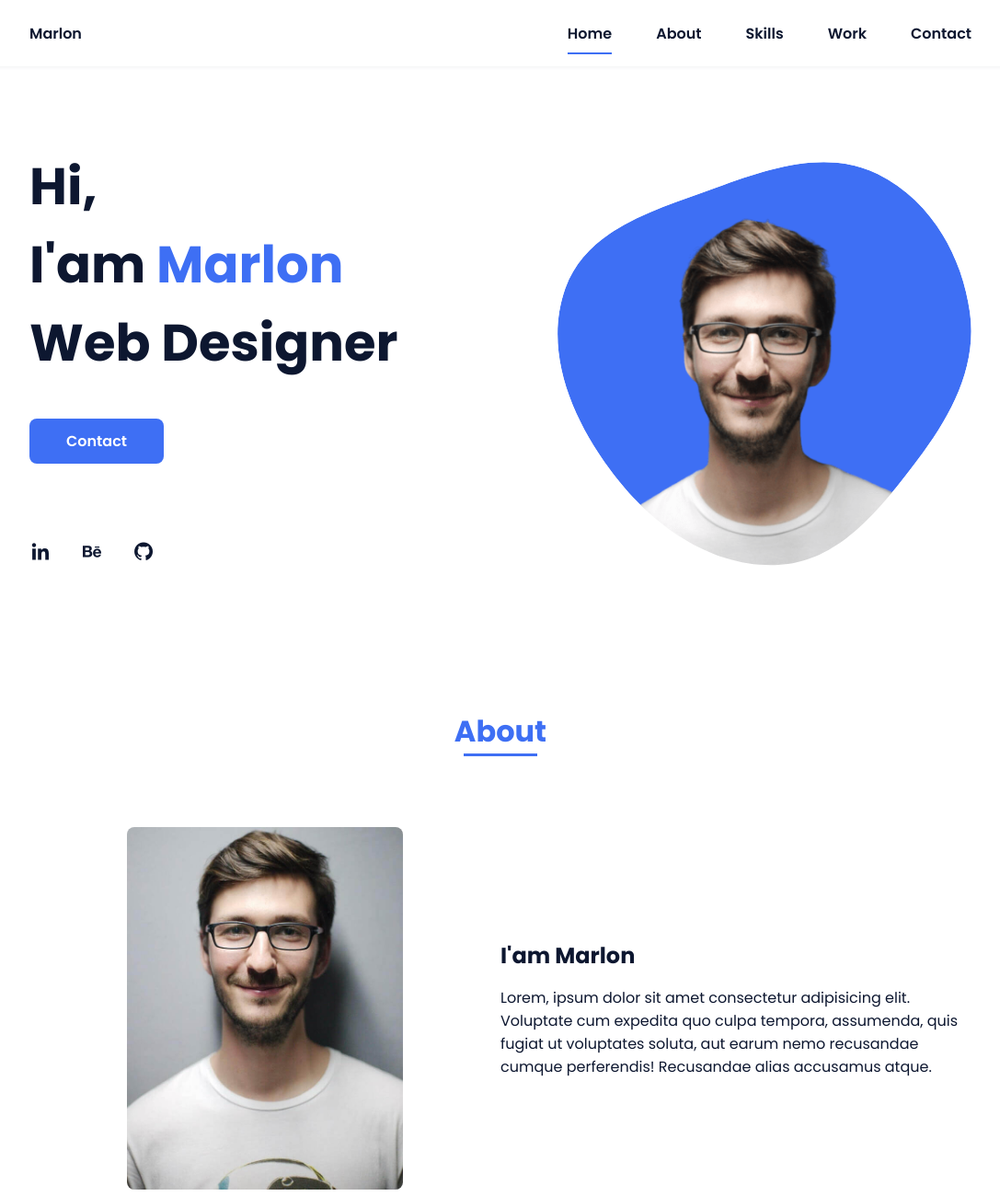
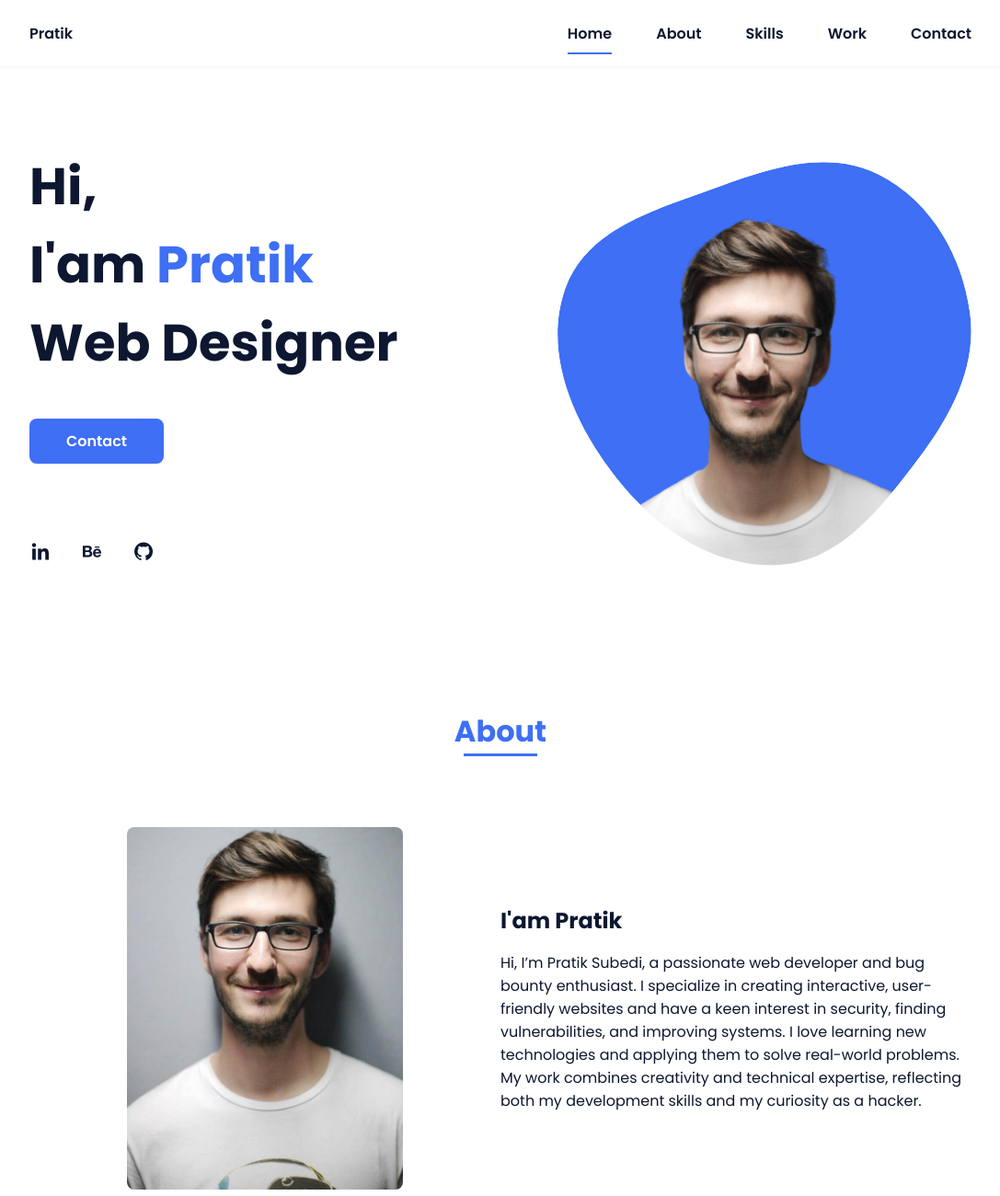
Before and after one commit to hillybot-hub/hillybot-hub.github.io, a plain HTML site: page index.html in a window 1280 px wide. Shown: the top 1300 px of the page at 92% size, without its empty margins (96-1183 px from the left). Drawn offline with nearby package versions, Linux system fonts and the light colour scheme.

Commit message:
Update index.html

```diff
--- a/index.html
+++ b/index.html
@@ -16,7 +16,7 @@
         <header class="l-header">
             <nav class="nav bd-grid">
                 <div>
-                    <a href="#" class="nav__logo">Marlon</a>
+                    <a href="#" class="nav__logo">Pratik</a>
                 </div>
 
                 <div class="nav__menu" id="nav-menu">
@@ -39,7 +39,7 @@
             <!--===== HOME =====-->
             <section class="home bd-grid" id="home">
                 <div class="home__data">
-                    <h1 class="home__title">Hi,<br>I'am <span class="home__title-color">Marlon</span><br> Web Designer</h1>
+                    <h1 class="home__title">Hi,<br>I'am <span class="home__title-color">Pratik</span><br> Web Designer</h1>
 
                     <a href="#" class="button">Contact</a>
                 </div>
@@ -73,8 +73,10 @@
                     </div>
 
                     <div>
-                        <h2 class="about__subtitle">I'am Marlon</h2>
-                        <p class="about__text">Lorem, ipsum dolor sit amet consectetur adipisicing elit. Voluptate cum expedita quo culpa tempora, assumenda, quis fugiat ut voluptates soluta, aut earum nemo recusandae cumque perferendis! Recusandae alias accusamus atque.</p>
+                        <h2 class="about__subtitle">I'am Pratik</h2>
+                        <p class="about__text">Hi, I’m Pratik Subedi, a passionate web developer and bug bounty enthusiast. I specialize in creating interactive, user-friendly websites and have a keen interest in security, finding vulnerabilities, and improving systems.
+
+I love learning new technologies and applying them to solve real-world problems. My work combines creativity and technical expertise, reflecting both my development skills and my curiosity as a hacker.</p>
                     </div>
                 </div>
             </section>
@@ -86,7 +88,7 @@
                 <div class="skills__container bd-grid">
                     <div>
                         <h2 class="skills__subtitle">Profesional Skills</h2>
-                        <p class="skills__text">Lorem ipsum dolor sit, amet consectetur adipisicing elit. Velit optio id vero amet, alias architecto consectetur error eum eaque sit.</p>
+                        <p class="skills__text">HTML, CSS, JavaScript, Python, React, Node.js, Bug Bounty, Penetration Testing</p>
                         <div class="skills__data">
                             <div class="skills__names">
                                 <i class='bx bxl-html5 skills__icon'></i>
@@ -186,13 +188,13 @@
 
         <!--===== FOOTER =====-->
         <footer class="footer">
-            <p class="footer__title">Marlon</p>
+            <p class="footer__title">Pratik</p>
             <div class="footer__social">
                 <a href="#" class="footer__icon"><i class='bx bxl-facebook' ></i></a>
                 <a href="#" class="footer__icon"><i class='bx bxl-instagram' ></i></a>
                 <a href="#" class="footer__icon"><i class='bx bxl-twitter' ></i></a>
             </div>
-            <p class="footer__copy">&#169; Bedimcode. All rigths reserved</p>
+            <p class="footer__copy">&#169; Pratik All rigths reserved</p>
         </footer>
 
 
```
